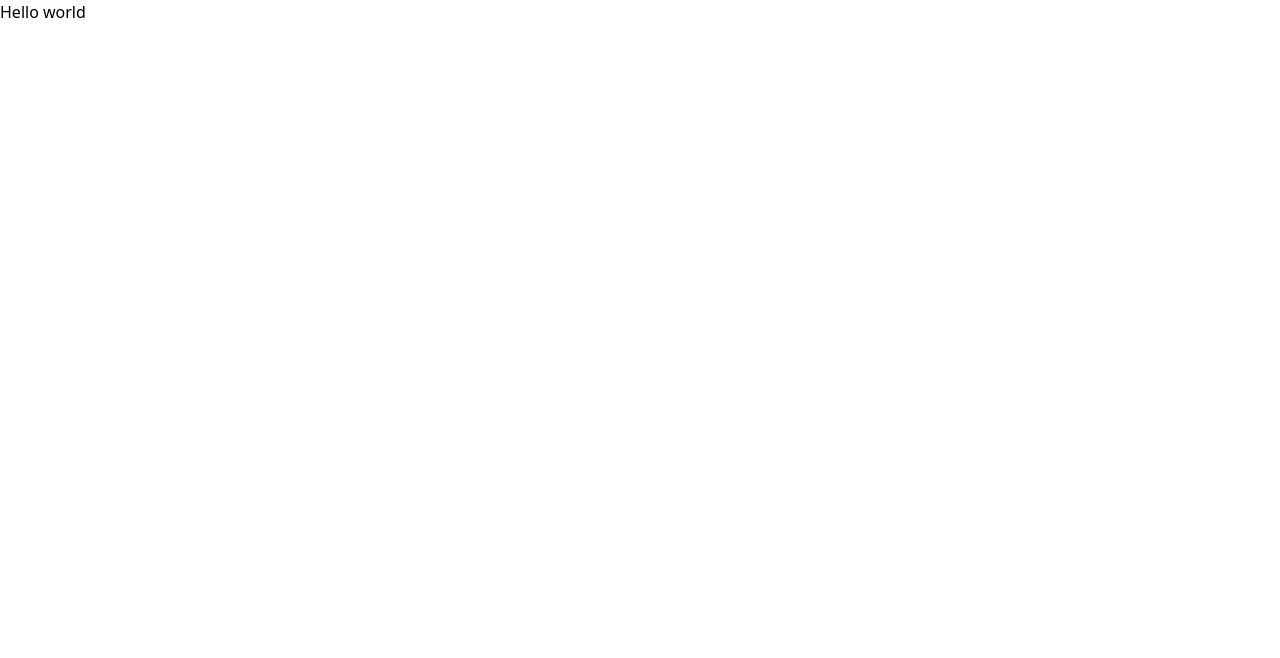
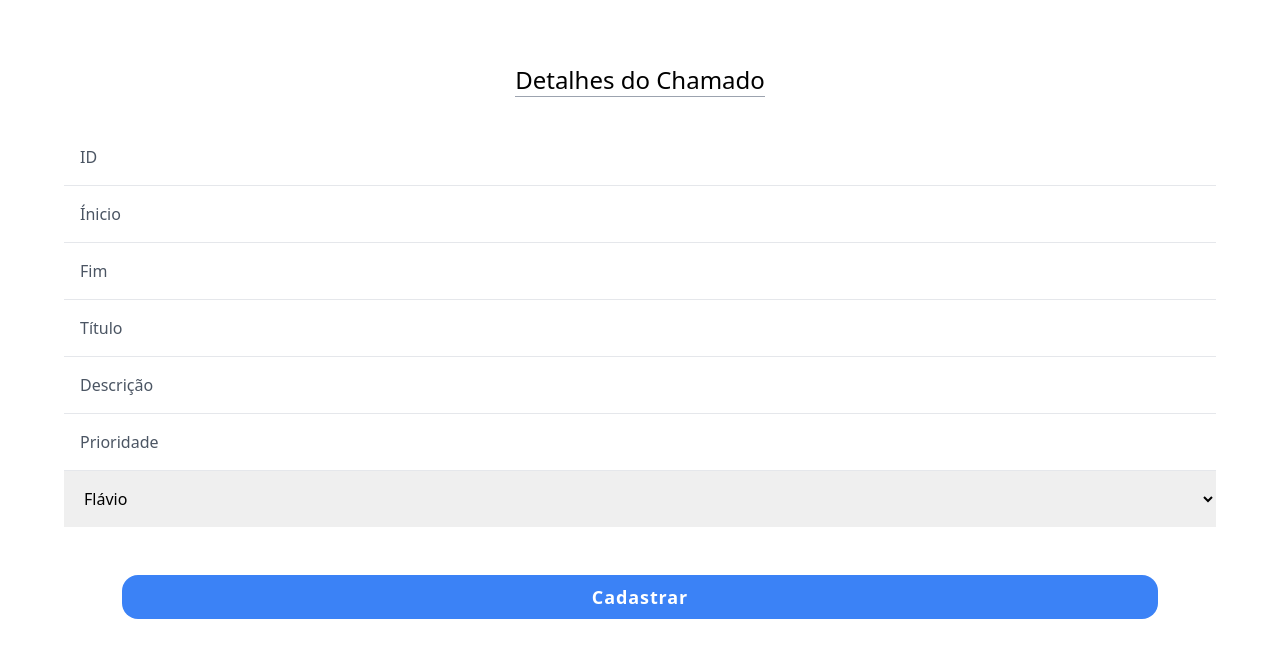
Before and after one commit to matheuskris/helpdesk-public, a Next.js app: page /criarchamado in a window 1280 px wide. Shown: the top 658 px of the page. Built offline with nearby package versions, Linux system fonts and the light colour scheme.

Commit message:
start create call page

```diff
--- a/pages/criarchamado.js
+++ b/pages/criarchamado.js
@@ -1,11 +1,50 @@
-
+import { useState } from "react";
 
 function CriarChamado() {
+  const [infoChamado, setInfoChamado] = useState({
+    id: '',
+    start: '',
+    end: '',
+    title: '',
+    description: '',
+    priority: '',
+    inCharge: ''
+  })
+
+  function handleChange (e) {
+    const { value } = e.target;
+    const { name } = e.target;
+    setInfoChamado({...infoChamado, [name]: value})
+  }
+
+  function handleCadastro(e) {
+    e.preventDefault();
+    console.log(infoChamado)
+  }
+
   return (
-    <div>
-        <h1>Hello world</h1>
+    <div className="h-screen w-full ">
+      <form
+        onSubmit={handleCadastro}
+        className="w-[90%] h-[90%] mx-auto flex flex-col"
+        action="sumbit"
+      >
+        <h1 className="text-black text-2xl mx-auto mt-16 mb-8 border-b border-gray-400">Detalhes do Chamado</h1>
+        <input onChange={handleChange} name='id' value={infoChamado.id} placeholder="ID" className="inputCadastro" type="number" />
+        <input onChange={handleChange} name='start' value={infoChamado.start} placeholder="Ínicio" className="inputCadastro" type="text" />
+        <input onChange={handleChange} name='end' value={infoChamado.end} placeholder="Fim" className="inputCadastro" type="text" />
+        <input onChange={handleChange} name='title' value={infoChamado.title} placeholder="Título" className="inputCadastro" type="text" />
+        <input onChange={handleChange} name='description' value={infoChamado.description} placeholder="Descrição" className="inputCadastro" type="text" />
+        <input onChange={handleChange} name='priority' value={infoChamado.priority} placeholder="Prioridade" className="inputCadastro" type="text" />
+        <select onChange={handleChange} name='inCharge' value={infoChamado.inCharge} className="p-4 outline-none">
+          <option defaultValue={true}>Flávio</option>
+          <option>Patrícia</option>
+          <option>Mônica</option>
+        </select>
+        <button className="btnCadastrar">Cadastrar</button>
+      </form>
     </div>
-  )
+  );
 }
 
 export default CriarChamado;
--- a/pages/helpdesk.js
+++ b/pages/helpdesk.js
@@ -20,6 +20,7 @@ function Helpdesk() {
     return `${new Date().getDate()}/${new Date().getMonth() + 1}/${new Date().getFullYear()} às ${new Date().getHours()}:${new Date().getMinutes()}`
   }
 
+  // dum array
   const chamados = [
     {
       numeroChamado: 1,
@@ -86,11 +87,14 @@ function Helpdesk() {
     // },
   ]
 
+  // Logaut logic
   function logout() {
+    localStorage.removeItem('user')
     router.push("/");
   }
 
-  function criarChamado() {
+  //Button Create Call
+  function goToPageCreateCall() {
     router.push('criarchamado')
   }
 
@@ -142,7 +146,7 @@ function Helpdesk() {
       {/* Titulo tabela e botão  */}
       <div className='flex justify-between items-center pt-[50px]'>
         <h1 className=" text-3xl font-semibold ml-[136px] pl-16 mb-2">Painel de Controle</h1>
-        <button onClick={criarChamado} className="btnAddChamado">Abrir um chamado</button>
+        <button onClick={goToPageCreateCall} className="btnAddChamado">Abrir um chamado</button>
       </div>
 
       {/* Tabela */}
--- a/pages/index.js
+++ b/pages/index.js
@@ -7,13 +7,27 @@ import {
   createUserDocumentFromAuth,
 } from "../src/utils/firebase.utils";
 
-const initialCredentials = {
-  email: "",
-  password: "",
-};
+export default function Checking() {
+  const [isUserLogged, setIsUserLogged] = useState(true);
+
+  console.log(isUserLogged);
+
+  useEffect(() => {
+    if (localStorage.getItem("user")) {
+      setIsUserLogged(true);
+    } else {
+      setIsUserLogged(false);
+    }
+  }, []);
+
+  return <>{isUserLogged ? <Helpdesk /> : <Login />}</>;
+}
 
 function Login() {
-  const [credential, setCredential] = useState(initialCredentials);
+  const [credential, setCredential] = useState({
+    email: "",
+    password: "",
+  });
   const router = useRouter();
 
   useEffect(() => {
@@ -45,7 +59,7 @@ function Login() {
 
       router.push("/helpdesk");
     } catch (error) {
-      console.log(error);
+      alert("Senha ou email incorretos");
     }
   }
 
@@ -88,19 +102,3 @@ function Login() {
     </div>
   );
 }
-
-export default function () {
-  const [isUserLogged, setIsUserLogged] = useState(true);
-
-  console.log(isUserLogged);
-
-  useEffect(() => {
-    if (localStorage.getItem("user")) {
-      setIsUserLogged(true);
-    } else {
-      setIsUserLogged(false);
-    }
-  }, []);
-
-  return <>{isUserLogged ? <Helpdesk /> : <Login />}</>;
-}
--- a/styles/globals.css
+++ b/styles/globals.css
@@ -22,4 +22,10 @@
     .td {
         @apply font-semibold px-6 py-6 2xl:text-base
     }
+    .inputCadastro {
+        @apply bg-transparent outline-none border-b p-4 text-black placeholder:text-gray-600
+    }
+    .btnCadastrar {
+        @apply mt-12 py-2 px-4 bg-blue-500 rounded-2xl text-white text-lg tracking-wider font-semibold w-[90%] mx-auto
+    }
 }
```
